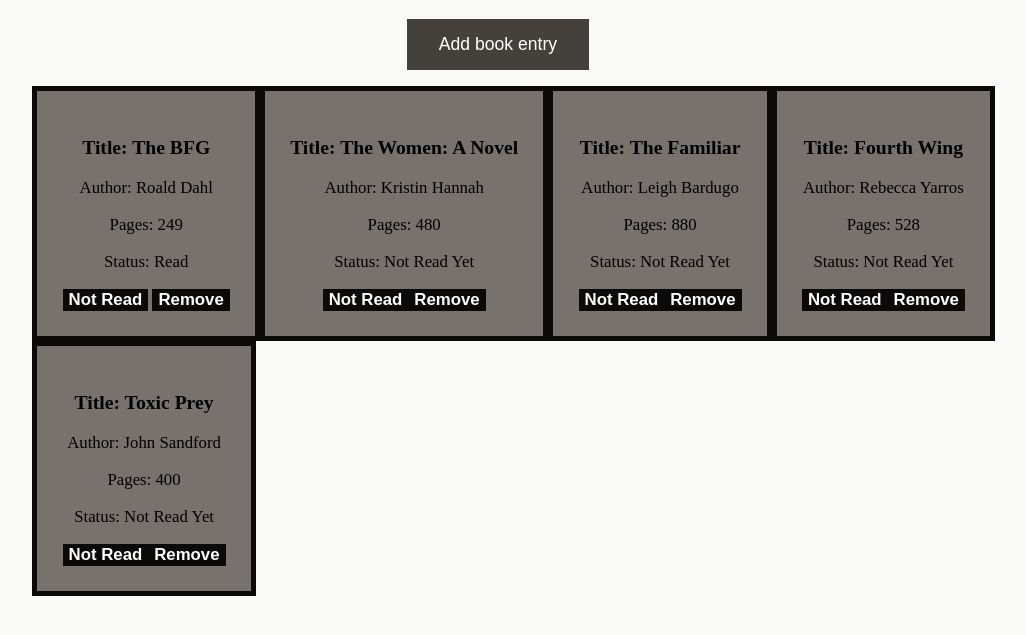
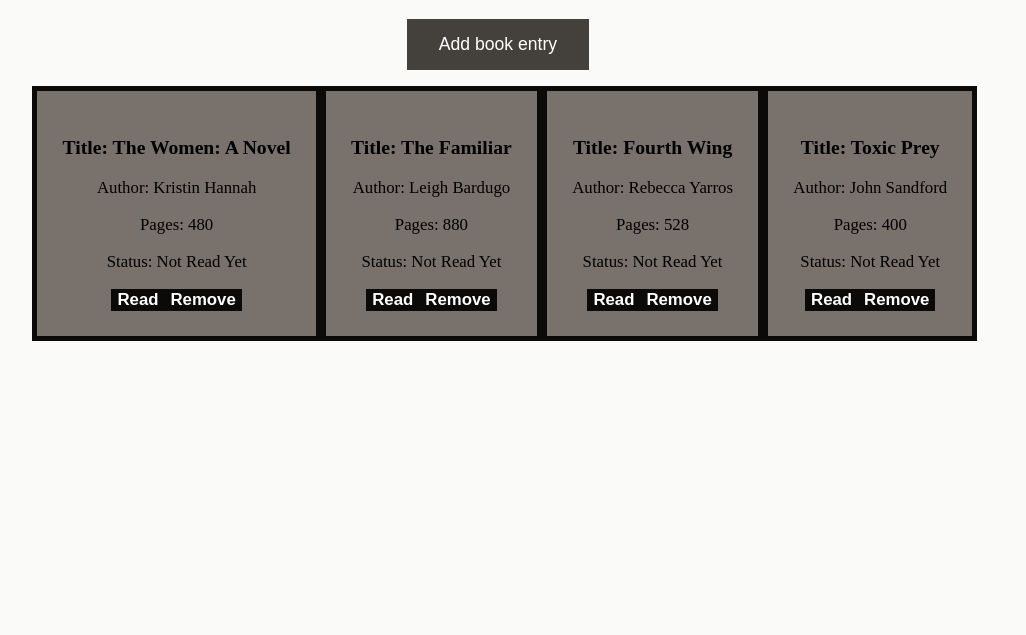
Before and after one commit to simon8800/top-library, a plain HTML site: page index.html in a window 1280 px wide. Shown: the part 61-696 px from the top of the page, without its empty margins (142-1168 px from the left). Drawn offline with Linux system fonts and the light colour scheme.

Commit message:
Remove button works for HTML only

```diff
--- a/index.html
+++ b/index.html
@@ -28,14 +28,6 @@
       </div>
     </div>
     <ul class="shelf">
-      <li class="book-card">
-        <h3 class="book-title">Title: <span>The BFG</span></h3>
-        <p class="book-author">Author: <span>Roald Dahl</span></p>
-        <p class="book-pages">Pages: <span>249</span></p>
-        <p class="book-read">Status: <span>Read</span></p>
-        <button class="btn read">Not Read</button>
-        <button class="btn remove">Remove</button>
-      </li>
     </ul>
   </div>
   <script src="./index.js"></script>
--- a/index.js
+++ b/index.js
@@ -9,8 +9,8 @@ function addBook(title, author, pages, read) {
   const newBook = new Book(title, author, pages, read);
   myLibrary.push(newBook);
 
-  const bookItem = createBookCard(newBook);
-  shelf.appendChild(bookItem);
+  const bookCard = createBookCard(newBook);
+  shelf.appendChild(bookCard);
 }
 
 // Initialize empty library
@@ -52,7 +52,7 @@ window.onclick = function(event) {
   }
 }
 
-
+// Create a bookCard given a book
 function createBookCard(book) {
   console.log("createBookCard");
   const bookCard = document.createElement('li');
@@ -72,11 +72,14 @@ function createBookCard(book) {
 
   const changeReadButton = document.createElement('button');
   changeReadButton.classList.add('btn', 'read')
-  changeReadButton.textContent = "Not Read"
+  changeReadButton.textContent = `${book.read ? "Not Read Yet" : "Read"}`
 
   const removeButton = document.createElement('button');
   removeButton.classList.add('btn', 'remove')
   removeButton.textContent = "Remove"
+  removeButton.onclick = function(event) {
+    removeButton.parentElement.remove();
+  }
 
   bookCard.appendChild(bookTitle)
   bookCard.appendChild(bookAuthor)
```
